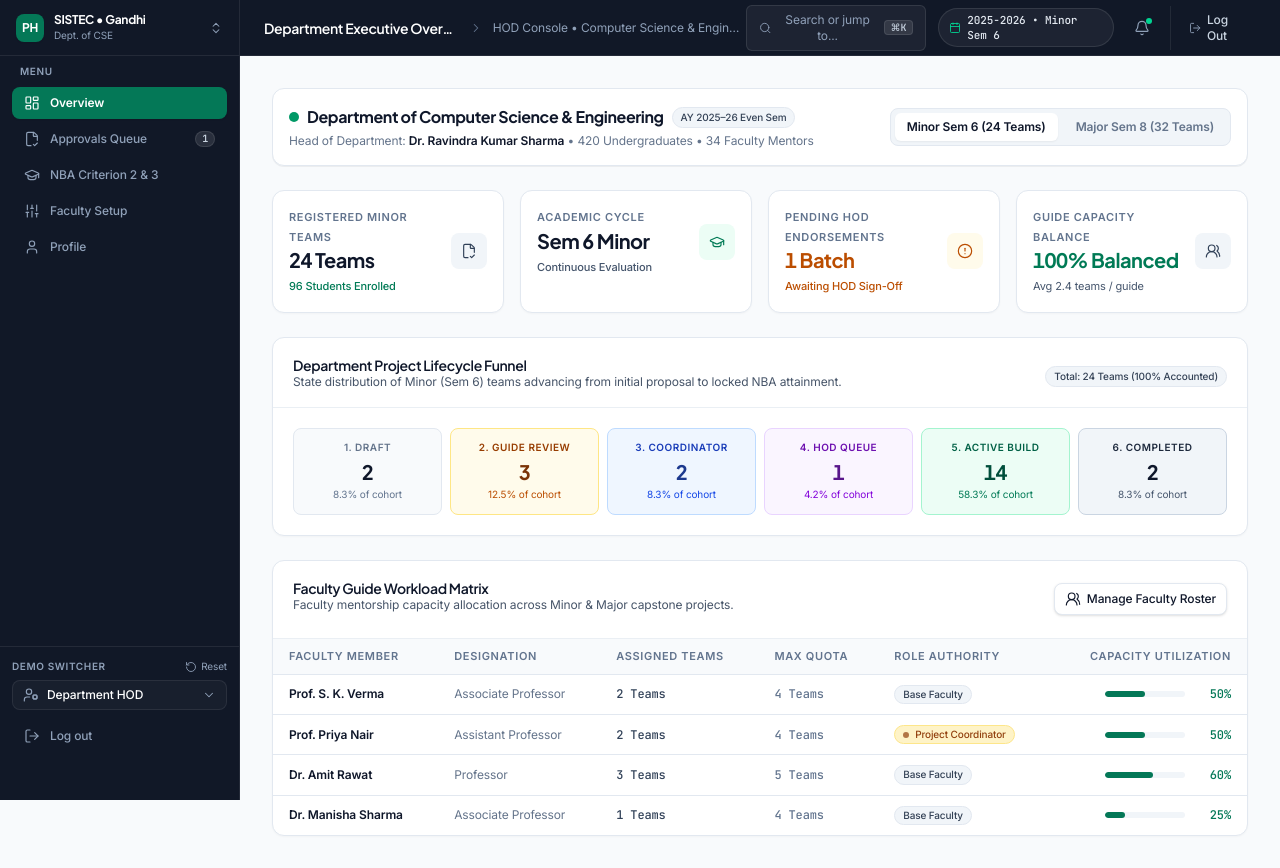
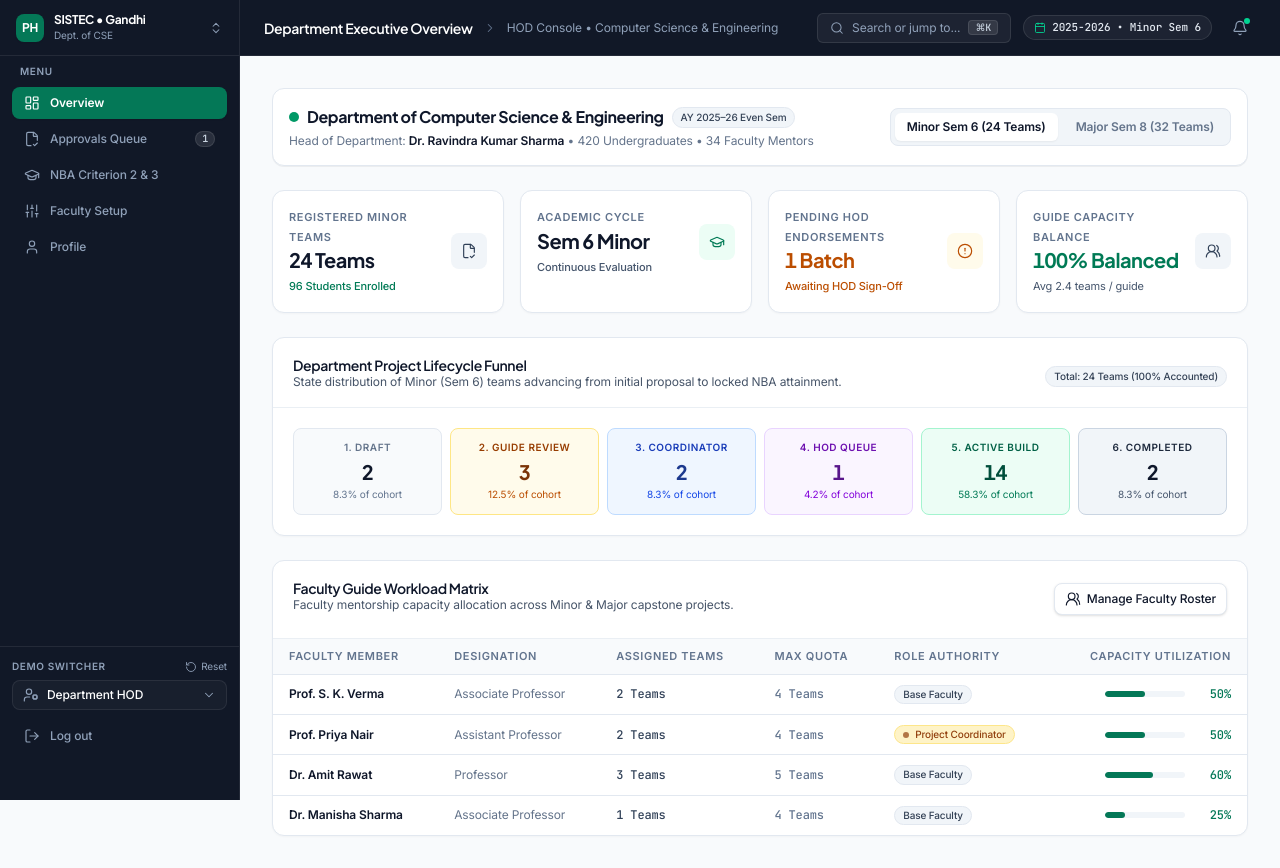
Before and after one commit to shivansh-mehra-01/Project-Hub, a Next.js app in the folder web/: page /hod in a window 1280 px wide. Built offline with nearby package versions, Linux system fonts and the light colour scheme.

Commit message:
fix(shell): remove top right logout button across all roles, keeping only bottom left logout

```diff
--- a/web/src/design-system/patterns/AppShell.tsx
+++ b/web/src/design-system/patterns/AppShell.tsx
@@ -687,17 +687,7 @@ export const AppShell: React.FC<AppShellProps> = ({
               </div>
             )}
 
-            {/* Top-Right Dedicated Log Out Action (Replaces redundant user avatar block) */}
-            <div className="pl-2 border-l border-white/[0.08]">
-              <Link
-                href="/login"
-                className="flex items-center gap-1.5 px-2.5 py-1.5 rounded-lg text-xs font-medium text-slate-300 hover:text-rose-400 hover:bg-white/5 transition-colors cursor-pointer group"
-                title="Log Out of Session"
-              >
-                <LogOut className="w-3.5 h-3.5 text-slate-400 group-hover:text-rose-400 transition-colors" strokeWidth={1.75} />
-                <span className="hidden sm:inline text-xs font-medium">Log Out</span>
-              </Link>
-            </div>
+
           </div>
         </header>
 
```
